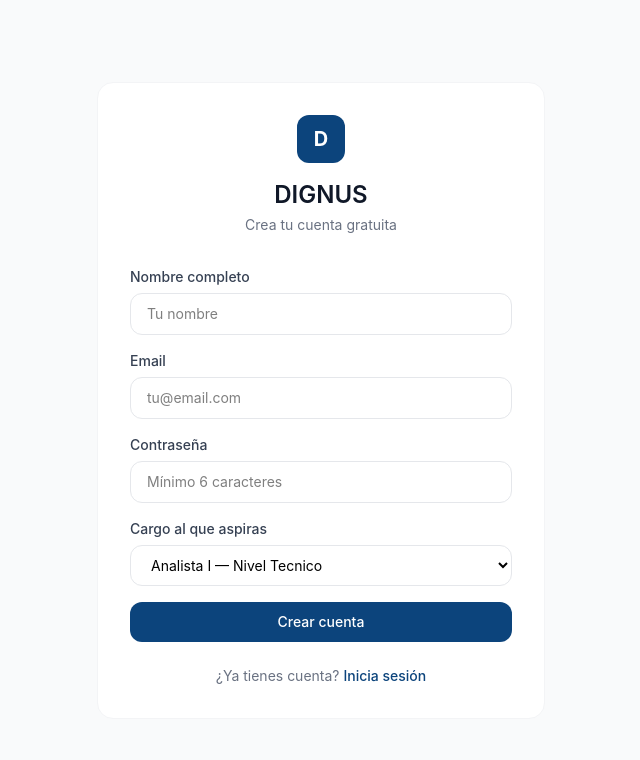
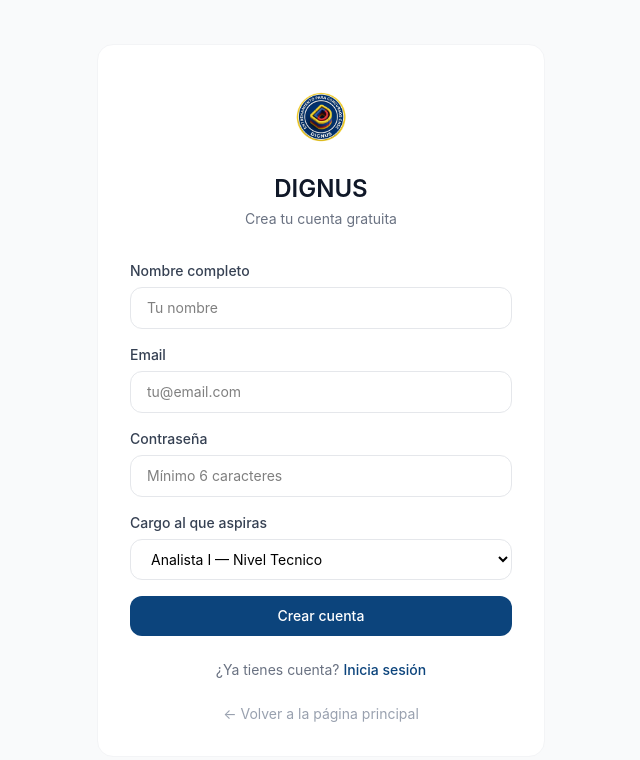
Before and after one commit to TecnoLuzSolar/dian-academy, a Next.js app: page /register in a window 1280 px wide. Shown: the top 760 px of the page, without its empty margins (319-959 px from the left). Built offline with nearby package versions, Linux system fonts and the light colour scheme.

Commit message:
feat: rebranding a DIGNUS + logo e iconos PWA

```diff
--- a/src/app/(auth)/login/page.tsx
+++ b/src/app/(auth)/login/page.tsx
@@ -33,9 +33,11 @@ export default function LoginPage() {
     <div className="w-full max-w-md p-8 bg-white rounded-2xl border border-gray-100">
       {/* Logo */}
       <div className="mb-8 text-center">
-        <div className="w-12 h-12 bg-[#0C447C] rounded-xl flex items-center justify-center mx-auto mb-4">
-          <span className="text-white font-bold text-xl">D</span>
-        </div>
+        <img
+          src="/icon-192.png"
+          alt="DIGNUS"
+          className="w-20 h-20 mx-auto mb-4"
+        />
         <h1 className="text-2xl font-semibold text-gray-900">DIGNUS</h1>
         <p className="text-gray-500 text-sm mt-1">Inicia sesión para continuar</p>
       </div>
@@ -95,6 +97,13 @@ export default function LoginPage() {
           Regístrate aquí
         </Link>
       </p>
+
+      <Link
+        href="/"
+        className="block text-center text-sm text-gray-400 hover:text-gray-600 mt-6"
+      >
+        ← Volver a la página principal
+      </Link>
     </div>
   );
 }
--- a/src/app/(auth)/register/page.tsx
+++ b/src/app/(auth)/register/page.tsx
@@ -41,9 +41,11 @@ export default function RegisterPage() {
     <div className="w-full max-w-md p-8 bg-white rounded-2xl border border-gray-100">
       {/* Logo */}
       <div className="mb-8 text-center">
-        <div className="w-12 h-12 bg-[#0C447C] rounded-xl flex items-center justify-center mx-auto mb-4">
-          <span className="text-white font-bold text-xl">D</span>
-        </div>
+        <img
+          src="/icon-192.png"
+          alt="DIGNUS"
+          className="w-20 h-20 mx-auto mb-4"
+        />
         <h1 className="text-2xl font-semibold text-gray-900">DIGNUS</h1>
         <p className="text-gray-500 text-sm mt-1">Crea tu cuenta gratuita</p>
       </div>
@@ -90,12 +92,6 @@ export default function RegisterPage() {
           />
         </div>
 
-        {error && (
-          <p className="text-sm text-red-600 bg-red-50 px-4 py-2.5 rounded-xl">
-            {error}
-          </p>
-        )}
-
         <div>
           <label className="text-sm font-medium text-gray-700 block mb-1.5">
             Cargo al que aspiras
@@ -112,6 +108,12 @@ export default function RegisterPage() {
           </select>
         </div>
 
+        {error && (
+          <p className="text-sm text-red-600 bg-red-50 px-4 py-2.5 rounded-xl">
+            {error}
+          </p>
+        )}
+
         <button
           type="submit"
           disabled={loading}
@@ -127,6 +129,13 @@ export default function RegisterPage() {
           Inicia sesión
         </Link>
       </p>
+
+      <Link
+        href="/"
+        className="block text-center text-sm text-gray-400 hover:text-gray-600 mt-6"
+      >
+        ← Volver a la página principal
+      </Link>
     </div>
   );
 }
--- a/src/app/suscripcion/page.tsx
+++ b/src/app/suscripcion/page.tsx
@@ -13,7 +13,7 @@ export default async function SuscripcionPage() {
       <div className="w-full max-w-md bg-white rounded-2xl border border-gray-100 p-8">
         {/* Logo */}
         <div className="text-center mb-6">
-          <img src="/icon-192.png" alt="DIGNUS" className="w-14 h-14 mx-auto mb-3" />
+          <img src="/icon-192.png" alt="DIGNUS" className="w-24 h-24 mx-auto mb-3" />
           <h1 className="text-2xl font-semibold text-gray-900">
             {stillActive ? "Activa tu acceso completo" : "Tu prueba gratis terminó"}
           </h1>
--- a/src/components/DashboardShell.tsx
+++ b/src/components/DashboardShell.tsx
@@ -38,8 +38,8 @@ export default function DashboardShell({
           <Image
             src="/icon-192.png"
             alt="DIGNUS"
-            width={32}
-            height={32}
+            width={40}
+            height={40}
             className="rounded-lg"
           />
           <span className="font-semibold text-gray-900 text-sm">DIGNUS</span>
@@ -91,8 +91,8 @@ export default function DashboardShell({
             <Image
               src="/icon-192.png"
               alt="DIGNUS"
-              width={32}
-              height={32}
+              width={40}
+              height={40}
               className="rounded-lg"
             />
             <div className="min-w-0">
@@ -101,7 +101,7 @@ export default function DashboardShell({
             </div>
           </div>
           <div className="flex items-center gap-2">
-            <div className="w-9 h-9 bg-[#E6F1FB] rounded-full flex items-center justify-center text-[#0C447C] font-medium text-sm">
+            <div className="w-11 h-11 bg-[#E6F1FB] rounded-full flex items-center justify-center text-[#0C447C] font-semibold text-base">
               {userName.charAt(0).toUpperCase()}
             </div>
             <div className="min-w-0">
```
